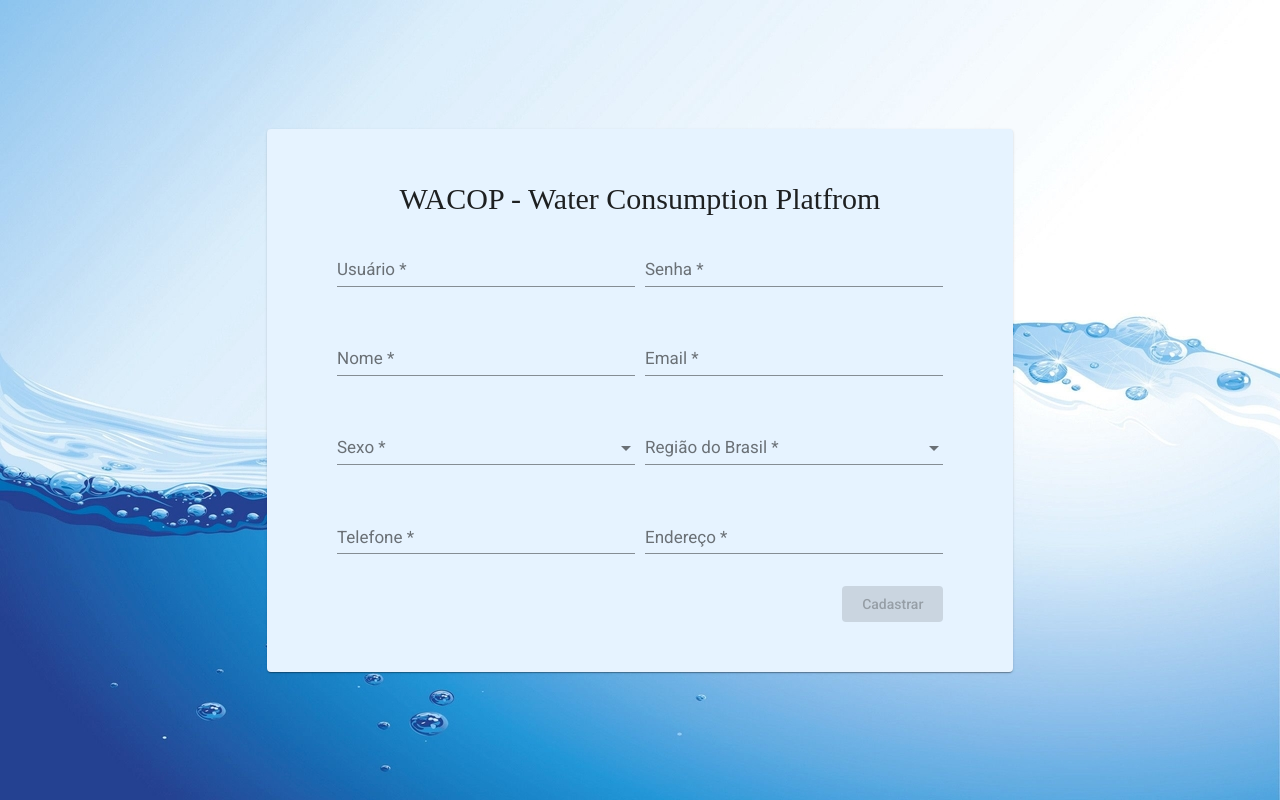
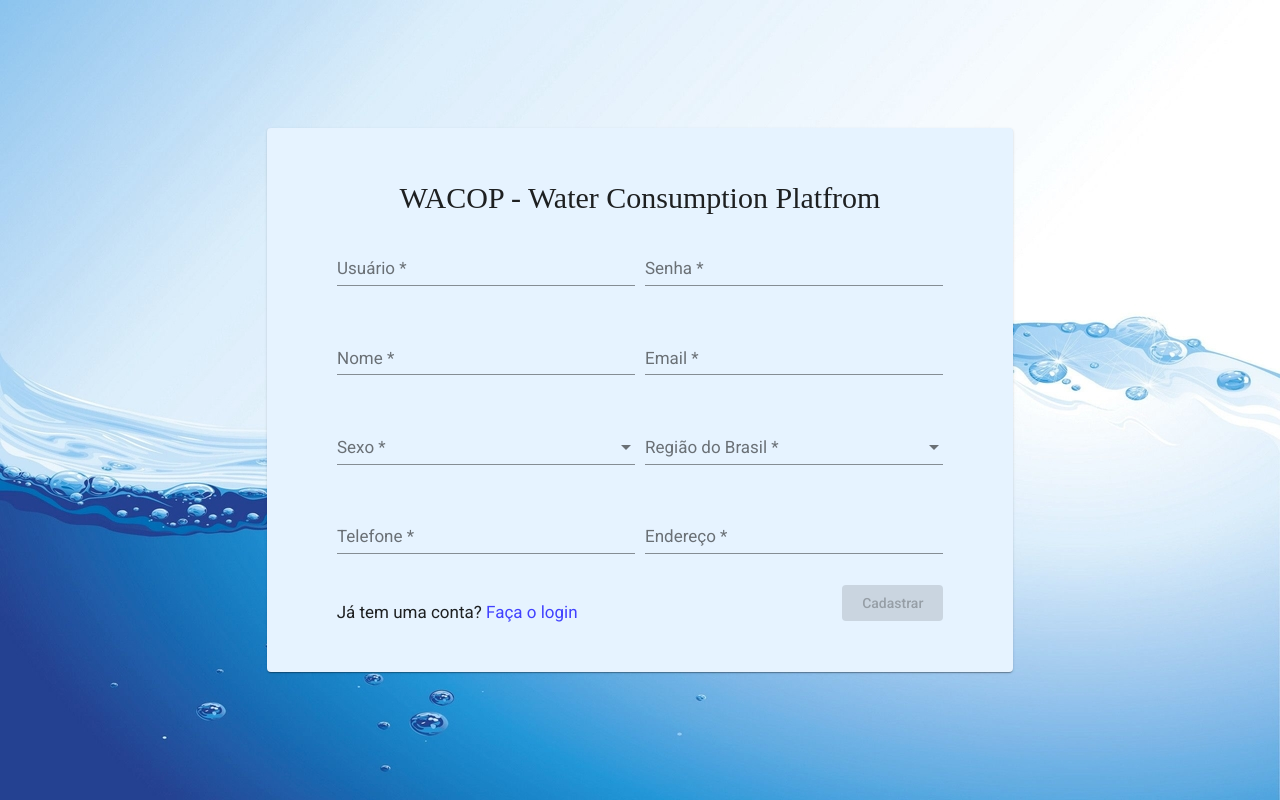
Before and after one commit to giazzi53/ang-waterflow-sensor, an Angular app: page /register in a window 1280 px wide. Built offline with nearby package versions, Linux system fonts and the light colour scheme.

Commit message:
adicionando botão para voltar ao login na tela de cadastro

```diff
--- a/src/app/auth/register/register.component.css
+++ b/src/app/auth/register/register.component.css
@@ -34,6 +34,19 @@ body {
 .positronx {
     text-decoration: none;
     color: #ffffff;
+}
+
+.login {
+    margin-top: 1em;
+}
+
+.login-link {
+    color: rgb(65, 65, 255);
+}
+
+.login-link:hover {
+    text-decoration: underline;
+    cursor: pointer;
 }
 
 /*.box {
--- a/src/app/auth/register/register.component.html
+++ b/src/app/auth/register/register.component.html
@@ -55,6 +55,9 @@
             <button mat-button mat-raised-button [disabled]="!userForm.valid" type="submit" color="primary" class="btn-block col-md-2">
             Cadastrar
             </button>
+            <div class="login">
+                <span>Já tem uma conta? </span><span class="login-link" (click)="toLogin()">Faça o login</span>
+            </div>
           </form>
     </mat-card>
  </div>
--- a/src/app/auth/register/register.component.ts
+++ b/src/app/auth/register/register.component.ts
@@ -71,4 +71,8 @@ export class RegisterComponent implements OnInit {
 
   }
 
+  toLogin() {
+    this.router.navigateByUrl('/');
+  }
+
 }
```
